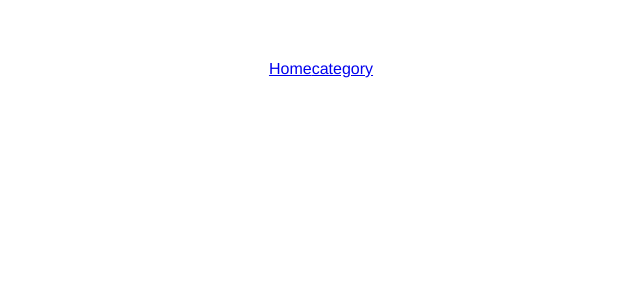
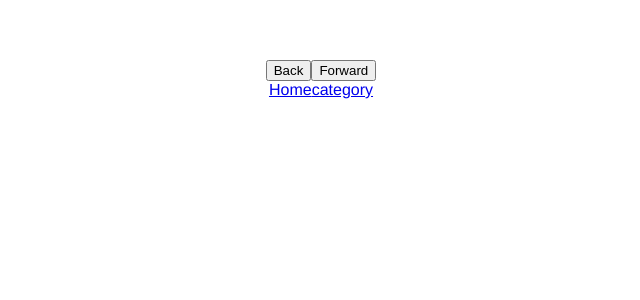
Before and after one commit to U2yyy/Front-end, a Vue app in the folder Vue_advance/route/: page / in a window 1280 px wide. Shown: the top 300 px of the page, without its empty margins (319-959 px from the left). Built offline with nearby package versions, Linux system fonts and the light colour scheme.

Commit message:
编程式路由导航

```diff
--- a/Vue_advance/route/src/App.vue
+++ b/Vue_advance/route/src/App.vue
@@ -1,5 +1,6 @@
 <template>
   <div id="app">
+    <Header/>
     <router-link to="/home">Home</router-link>
     <router-link to="/category">category</router-link>
     <router-view></router-view>
@@ -7,11 +8,12 @@
 </template>
 
 <script>
-
+import Header from "@/components/Header"
 
 export default {
   name: 'App',
   components: {
+    Header
 
   }
 }
--- /dev/null
+++ b/Vue_advance/route/src/components/Header.vue
@@ -0,0 +1,24 @@
+<template>
+  <div>
+    <button @click="back">Back</button>
+    <button @click="forward">Forward</button>
+  </div>
+</template>
+
+<script>
+export default {
+  name: "Header",
+  methods:{
+    back(){
+      this.$router.back()
+    },
+    forward(){
+      this.$router.forward()
+    }
+  }
+}
+</script>
+
+<style scoped>
+
+</style>
```
